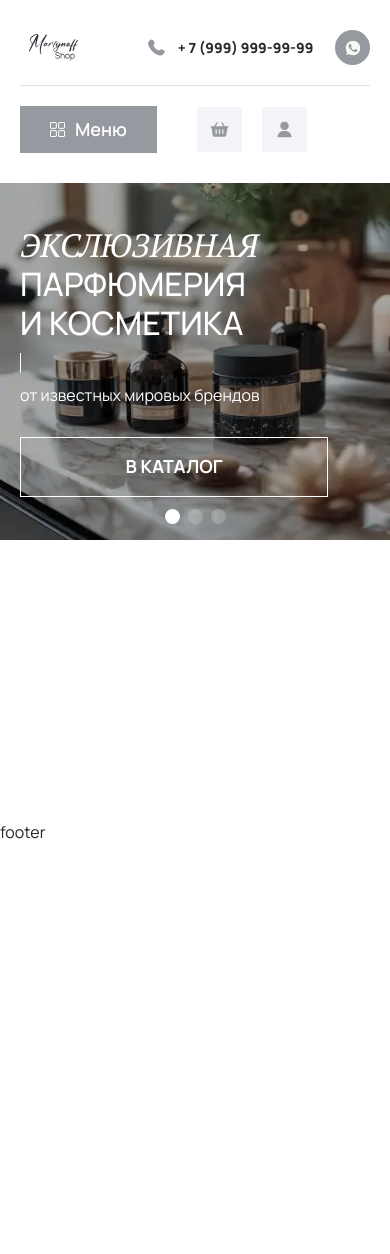
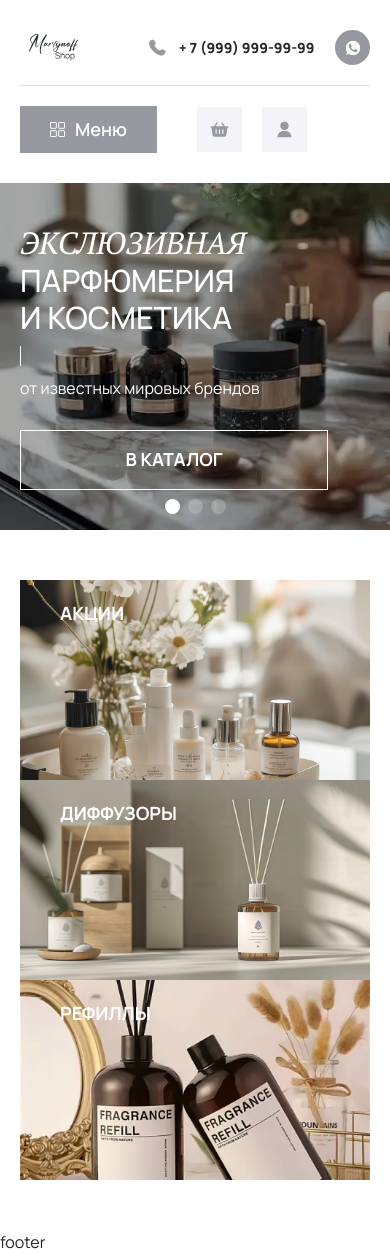
Before and after one commit to blessMe-Padre/martinov, a website built with Vite: page index.html in a window 390 px wide. Before the commit the page ends 844 px from the top, so only its background shows below. Built offline with nearby package versions, Linux system fonts and the light colour scheme; files whose address does not match are found by name.

Commit message:
feat: добавляет секцию

```diff
--- /dev/null
+++ b/css/blocks/action-links-section.scss
@@ -0,0 +1,40 @@
+.action-links-section {
+    padding: 50px 0;
+}
+
+.action-links-section__list {
+    display: grid;
+    grid-template-columns: repeat(3, 1fr);
+}
+
+.action-links-section__item {
+    position: relative;
+
+    p {
+        position: absolute;
+        top: 20px;
+        left: 40px;
+        z-index: 1;
+        font-family: "Manrope", sans-serif;
+        font-weight: 700;
+        text-transform: uppercase;
+        color: #fff;
+        @include adaptiv-value("font-size", 30, 18, 1);
+    }
+}
+
+@media (max-width: 560px) {
+    .action-links-section__list {
+        grid-template-columns: 1fr;
+    }
+
+    .action-links-section__item {
+        max-height: 200px;
+    }
+
+    .action-links-section__item img {
+        width: 100%;
+        height: 100%;
+        object-fit: cover;
+    }
+}
--- a/css/blocks/hero.scss
+++ b/css/blocks/hero.scss
@@ -14,12 +14,13 @@
     flex-direction: column;
     gap: 10px;
     @include adaptiv-value("padding-top", 80, 40, 1);
-    @include adaptiv-value("padding-bottom", 80, 40, 1);
+
+    & {
+        @include adaptiv-value("padding-bottom", 80, 40, 1);
+    }
 }
 
 .hero__description-title {
-    @include adaptiv-value("font-size", 60, 30, 1);
-
     text-transform: uppercase;
     color: #fff;
 
@@ -27,6 +28,7 @@
     font-weight: 500;
 
     line-height: 1.2;
+    @include adaptiv-value("font-size", 60, 30, 1);
 
     span {
         font-family: "PT Serif", sans-serif;
--- a/css/mixin.scss
+++ b/css/mixin.scss
@@ -10,7 +10,7 @@ $maxWidthContainer: 1200;
         #{$property}: $startSize + px;
 
         @media (max-width: #{$maxWidthContainer + px}) {
-            #{$property}: calc(#{$minSize + px} + #{$addSize} * ((100vw - 320px) / #{$maxWidthContainer - 320}));
+            #{$property}: calc(#{$minSize + px} + #{$addSize} * ((100vw - 370px) / #{$maxWidthContainer - 370}));
         }
     }
 
@@ -19,13 +19,13 @@ $maxWidthContainer: 1200;
         #{$property}: $startSize + px;
 
         @media (min-width: #{$maxWidthContainer + px}) {
-            #{$property}: calc(#{$minSize + px} + #{$addSize} * ((100vw - 320px) / #{$maxWidth - 320}));
+            #{$property}: calc(#{$minSize + px} + #{$addSize} * ((100vw - 370px) / #{$maxWidth - 370}));
         }
     }
 
     @else {
         //Всегда
-        #{$property}: calc(#{$minSize + px} + #{$addSize} * ((100vw - 320px) / #{$maxWidth - 320}));
+        #{$property}: calc(#{$minSize + px} + #{$addSize} * ((100vw - 370px) / #{$maxWidth - 370}));
     }
 }
 
--- a/index.html
+++ b/index.html
@@ -230,6 +230,31 @@
           </div>
       </div>
 
+      <section class="action-links-section">
+        <div class="container">
+          <ul class="action-links-section__list">
+            <li class="action-links-section__item">
+              <a href="">
+                <img src="/img/actions/image-1.png" width="480" height="342" alt="image">
+                <p>Акции</p>
+              </a>
+            </li>
+            <li class="action-links-section__item">
+             <a href="#">
+               <img src="/img/actions/image-2.png" width="480" height="342" alt="image">
+               <p>Диффузоры</p>
+              </a>
+            </li>
+            <li class="action-links-section__item">
+              <a href="/">
+                <img src="/img/actions/image-3.png" width="480" height="342" alt="image">
+                <p>Рефиллы</p>
+              </a>
+            </li>
+          </ul>
+        </div>
+      </section>
+
       </main>
       <footer>footer</footer>
     </div>
--- a/style.scss
+++ b/style.scss
@@ -2,7 +2,7 @@
 @import url('https://fonts.googleapis.com/css2?family=Jost:ital,wght@0,100..900;1,100..900&family=Manrope:wght@200..800&family=PT+Serif:ital,wght@0,400;0,700;1,400;1,700&display=swap');
 
 /* Импорт кастомных стилей для компонентов */
-// @include adaptiv-value("font-size", 16, 13, 1);
+
 @import './css/mixin.scss';
 @import './css/blocks/title.scss';
 @import './css/blocks/header.scss';
@@ -11,6 +11,7 @@
 @import './css/blocks/hero.scss';
 @import './css/blocks/swiper.css';
 @import './css/blocks/custom-swiper-style.scss';
+@import './css/blocks/action-links-section.scss';
 
 @tailwind base;
 @tailwind components;
```
Also changed, not shown: public/img/actions/image-1.png (added), public/img/actions/image-2.png (added), public/img/actions/image-3.png (added).
